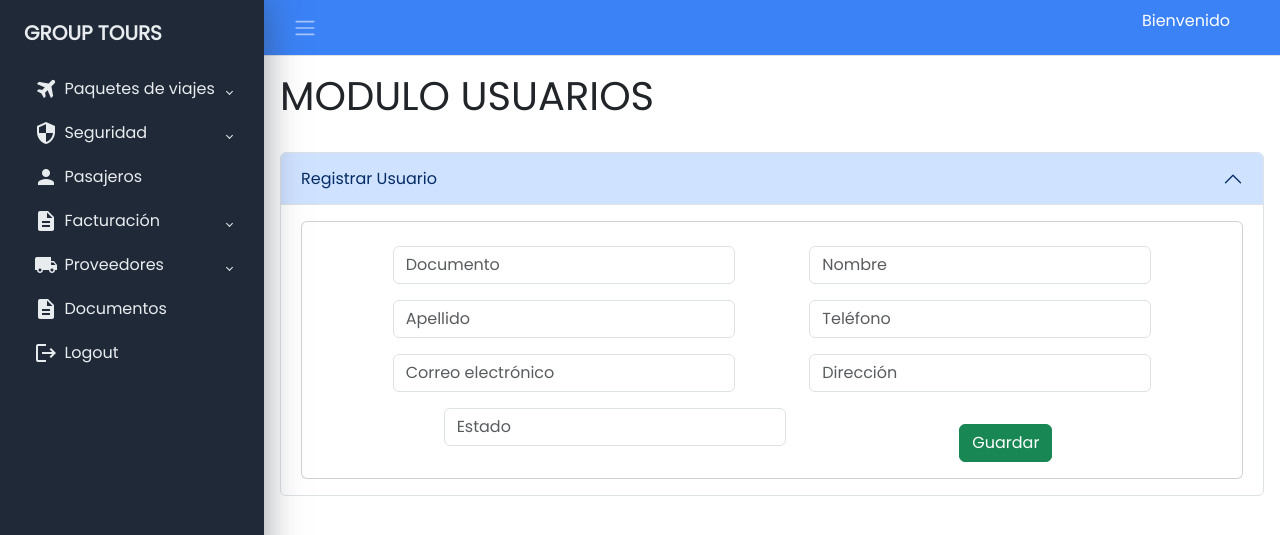
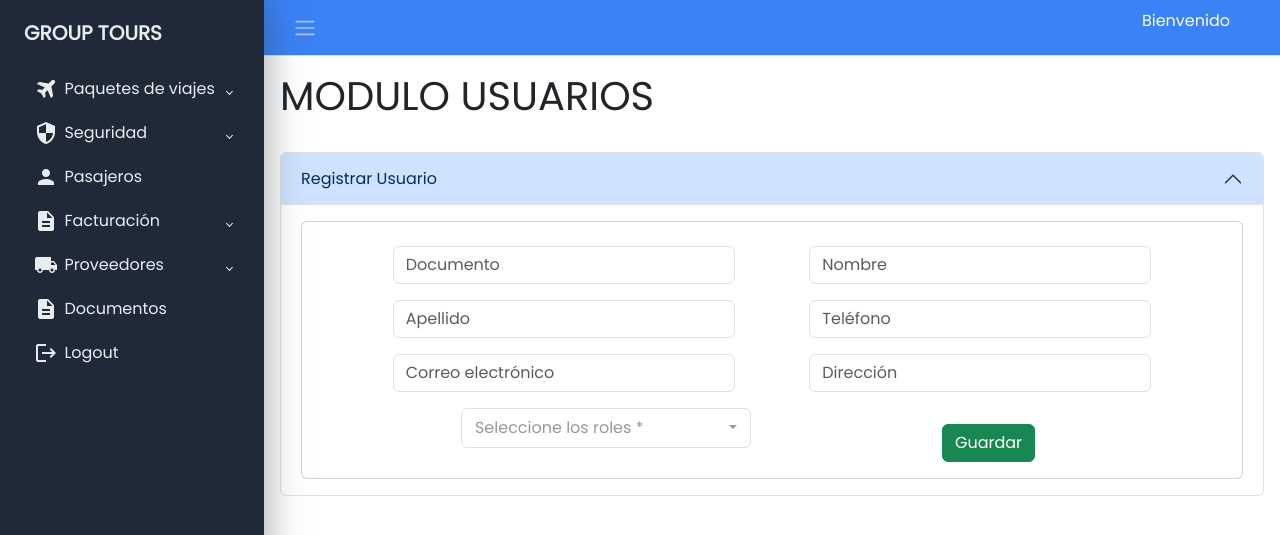
Before and after one commit to VictorCubas/GROUP-TOURS-APP, a Django app: page /usuario/eliminar/1 in a window 1280 px wide. Shown: the top 535 px of the page. Run offline with Django 4.2, Linux system fonts and the light colour scheme; tables that the repository leaves empty hold one stand-in row (values such as "Sample post"); data that the repository does not hold is empty; some libraries are stand-ins or nearby versions.

Commit message:
Se agrega models de UsuariosRoles

```diff
--- a/GroupTours/apps/usuario/models.py
+++ b/GroupTours/apps/usuario/models.py
@@ -1,6 +1,6 @@
 from django.db import models
 
-# Create your models here.
+from apps.rol.models import Rol
 
 class Usuario(models.Model):
     '''
@@ -29,3 +29,15 @@ class Usuario(models.Model):
                             self.correo,
                             self.direccion,
                             self.activo)
+
+class UsuariosRoles(models.Model):
+    '''
+    Abstraccion de la clase UsuariosRoles
+    '''
+
+    usuario = models.ForeignKey(Usuario, related_name='usuarios_roles', on_delete=models.SET_NULL, null=True)
+    rol = models.ForeignKey(Rol, related_name='usuarios_roles', on_delete=models.SET_NULL, null=True)
+
+    class Meta:
+        verbose_name = 'UsuariosRoles'
+        db_table = 'UsuariosRoles'
--- a/GroupTours/apps/usuario/views.py
+++ b/GroupTours/apps/usuario/views.py
@@ -1,16 +1,44 @@
 from django.shortcuts import render
 from django.http import HttpResponse
 from .models import Usuario
+from apps.rol.models import Rol
+from .models import UsuariosRoles
 # Create your views here.
 
 def index(request):
     # print(request.path)
-    listaUsuario = Usuario.objects.all().order_by('id')
+    listaUsuarios = Usuario.objects.all().order_by('id')
+    listaRoles = Rol.objects.all().order_by('id')
+    listaUsuarioRoles = getUsuariosRoles(listaUsuarios)
 
-    context = {'listaUsuarios':listaUsuario, 'menu_activo': 'usuario'}
+    context = {
+        'listaUsuarios':listaUsuarios,
+        'listaRoles': listaRoles,
+        'menu_activo': 'usuario'}
 
 
     return render(request, 'usuario.html', context)
+
+
+def getUsuariosRoles(listaUsuarios):
+    listaUsuariosRoles = []
+
+    for usuario in listaUsuarios:
+        listaRolesAsignados = []
+        listaAux = {}
+
+        listaAux['rol'] = usuario
+        rolPermiso = UsuariosRoles.objects.filter(rol_id=usuario.id)
+
+        for rp in rolPermiso:
+            # permiso = Permiso.objects.get(id=int(rp.permiso_id))
+            listaRolesAsignados.append(rp.permiso)
+
+
+        listaAux['permisos'] = listaRolesAsignados
+        listaUsuariosRoles.append(listaAux)
+
+    return listaUsuariosRoles
 
 
 def registrarUsuario(request):
@@ -21,7 +49,6 @@ def registrarUsuario(request):
     telefono = request.POST.get('txtTelefono')
     correo = request.POST.get('txtCorreo')
     direccion = request.POST.get('txtDireccion')
-    estado = request.POST.get('txtEstado')
 
     #se crea un usuario
     Usuario.objects.create(documento = documento,
@@ -29,8 +56,7 @@ def registrarUsuario(request):
                            apellido = apellido,
                            telefono = telefono,
                            correo = correo,
-                           direccion = direccion,
-                           estado = estado)
+                           direccion = direccion,)
 
     #se recupera toda la lista de usuarios
     listaUsuario = Usuario.objects.all().order_by('id')
--- a/GroupTours/static/css/style.css
+++ b/GroupTours/static/css/style.css
@@ -182,7 +182,7 @@ a.sidebar-link:hover{
     width: 290px !important;
 }
 
-.permisos-list-item{
+.multi-select-list-item{
     display: flex;
     column-gap: 0.5rem;
 }
--- a/GroupTours/templates/rol.html
+++ b/GroupTours/templates/rol.html
@@ -85,8 +85,8 @@
                                         </div>
 
 
-                                        <div class="permisos-list">
-                                            <div class="permisos-list-item">
+                                        <div class="multi-select-list">
+                                            <div class="multi-select-list-item">
                                                 <div class="form-group py-2">
                                                     <select class="selectpicker border rounded" data-live-search="true" name="txtPermisos"
                                                          data-width="100%" multiple required
--- a/GroupTours/templates/usuario.html
+++ b/GroupTours/templates/usuario.html
@@ -56,11 +56,31 @@
                                                 class="form-control" placeholder="Dirección" maxlength="200"
                                                 required>
                                         </div>
-                                        <div class="form-group py-2">
+                                        <!-- <div class="form-group py-2">
                                             <input type="text" id="txtEstadoUsuario" name='txtEstado'
                                                 class="form-control" placeholder="Estado" maxlength="1"
                                                 required>
+                                        </div> -->
+
+                                        <!-- ROL -->
+                                        <div class="multi-select-list">
+                                            <div class="multi-select-list-item">
+                                                <div class="form-group py-2">
+                                                    <select class="selectpicker border rounded" data-live-search="true" name="txtRoles"
+                                                         data-width="100%" multiple required
+                                                         data-actions-box="true" data-none-selected-text="Seleccione los roles *"
+                                                         data-select-all-text="Marcar todos" data-deselect-all-text="Quitar todos">
+
+                                                        {% for rol in listaRoles %}
+                                                            <option class="options-multi-select" data-tokens="{{rol.id}}" value="{{rol.id}}">{{rol.nombre}}</option>
+                                                        {% endfor %}
+                                                    </select>
+
+                                                </div>
+                                            </div>
                                         </div>
+
+
                                     <div class="formulario-guardar form-group pt-4 px-5">
                                         <button type="submit"
                                             class="btn btn-success btn-block text-white btnGuardarUsuario">Guardar</button>
@@ -100,7 +120,7 @@
                         <td>{{p.telefono}}</td>
                         <td>{{p.correo}}</td>
                         <td>{{p.direccion}}</td>
-                        <td>{{p.estado}}</td>
+                        <td>{{p.activo}}</td>
                         <td class="text-end">
                             <a href="/edicionUsuario/{{email}}/{{p.idUsuario}}"
                                 class="btn btn-info btnEditarUsuario">
```
Also changed, not shown: GroupTours/apps/usuario/migrations/0002_usuariosroles.py (added).
